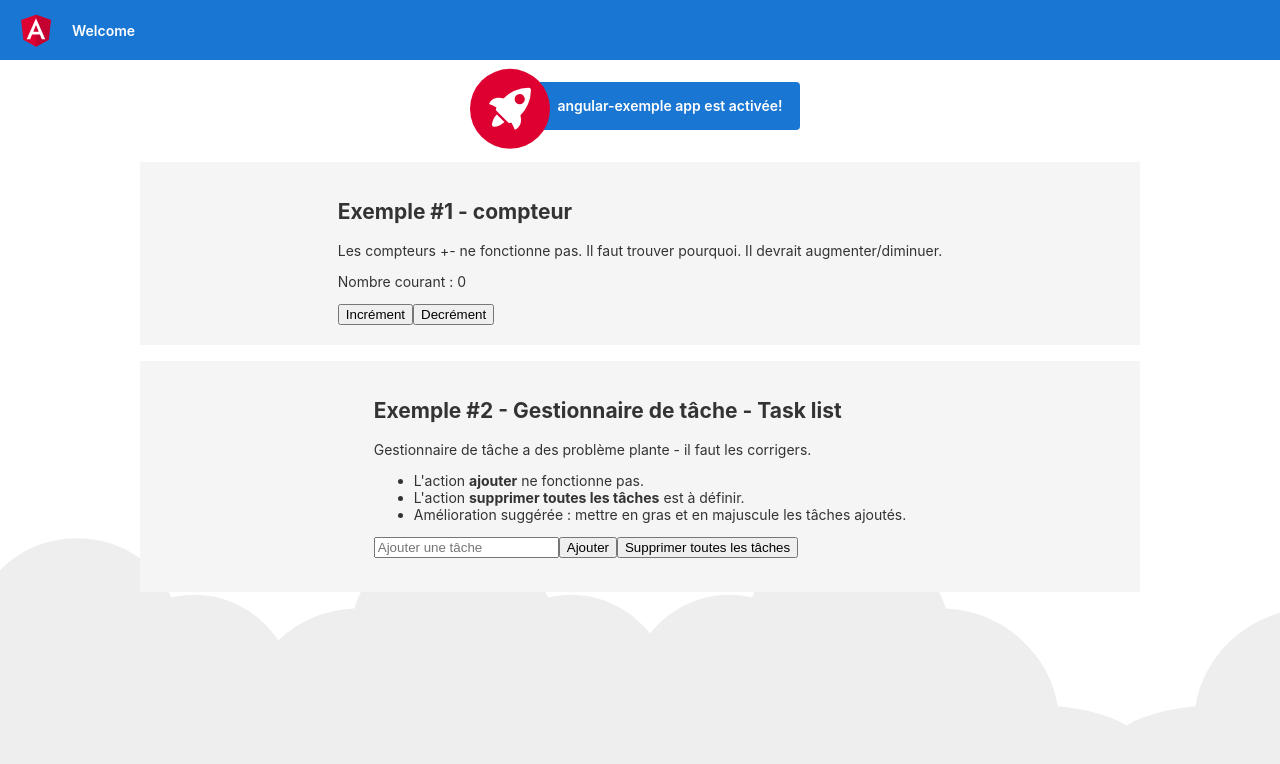
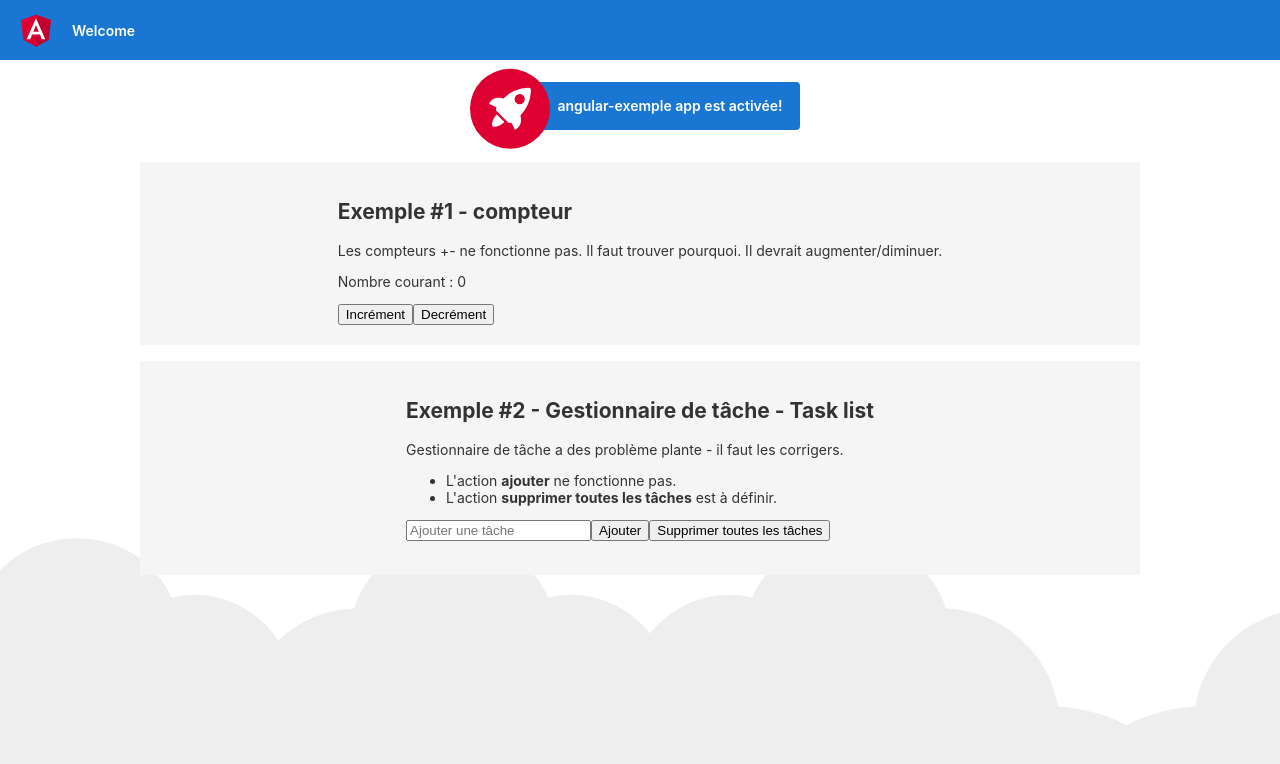
Before and after one commit to services-epsilon/code-sample-net8, an Angular app in the folder src/angular/angular-tour-of-heroes/: page / in a window 1280 px wide. Shown: the top 764 px of the page. Built offline with nearby package versions, Linux system fonts and the light colour scheme.

Commit message:
Update task-list.component.html

```diff
--- a/src/angular/angular-tour-of-heroes/src/app/taskList/task-list.component.html
+++ b/src/angular/angular-tour-of-heroes/src/app/taskList/task-list.component.html
@@ -4,7 +4,6 @@
   <ul>
     <li>L'action <b>ajouter</b> ne fonctionne pas.</li>
     <li>L'action <b>supprimer toutes les tâches</b> est à définir.</li>
-    <li>Amélioration suggérée : mettre en gras et en majuscule les tâches ajoutés.</li>
   </ul>
 
   <input [(ngModel)]="newTask" placeholder="Ajouter une tâche" />
```
